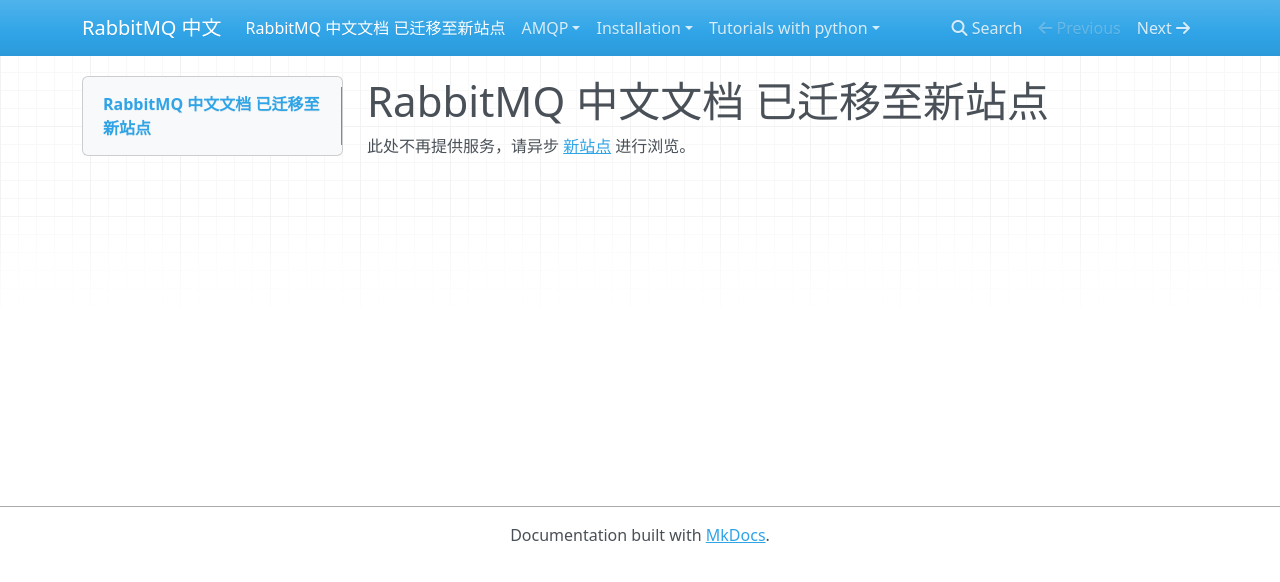
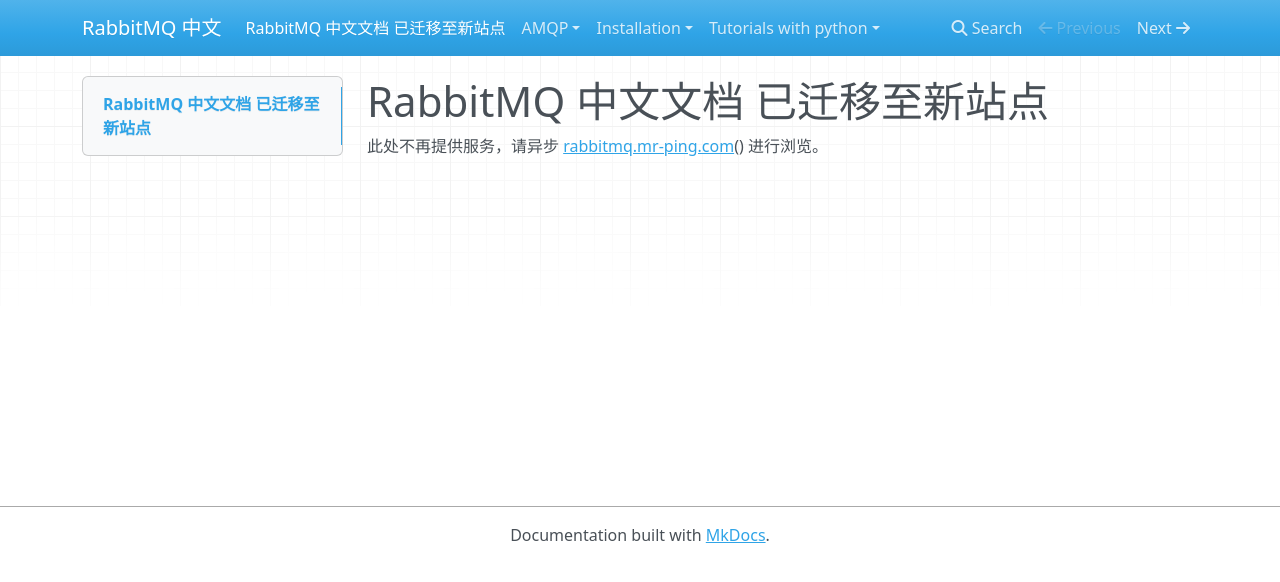
Before and after one commit to mr-ping/RabbitMQ_into_Chinese, an MkDocs documentation site: the page built from docs/index.md, in a window 1280 px wide. Shown: the top 582 px of the page. Built offline with MkDocs 1.6.1, drawn with Linux system fonts in a browser that asks for light colours; nearby versions of some CDN libraries.

Commit message:
Test markdown links

```diff
--- a/docs/index.md
+++ b/docs/index.md
@@ -1,3 +1,5 @@
 # RabbitMQ 中文文档 已迁移至新站点
 
-此处不再提供服务，请异步 [新站点]('http://rabbitmq.mr-ping.com') 进行浏览。
+此处不再提供服务，请异步 [rabbitmq.mr-ping.com][1]() 进行浏览。
+
+[1]: http://rabbitmq.mr-ping.com
```
